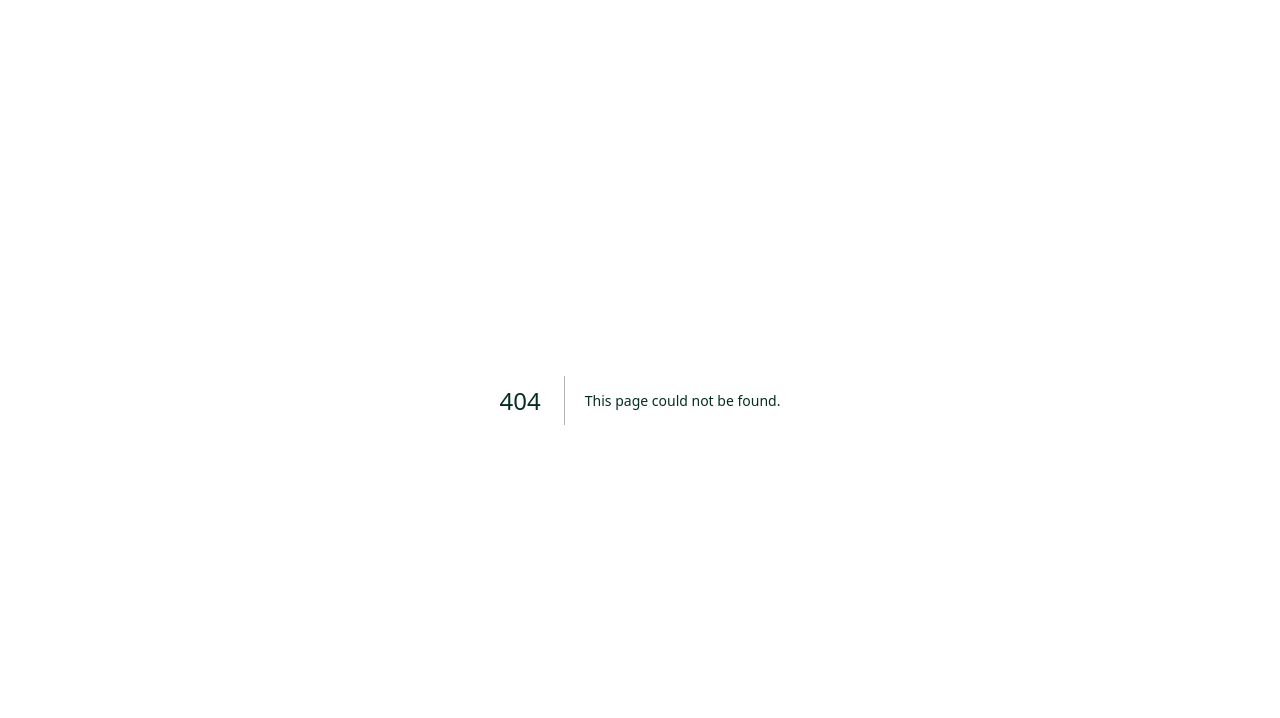
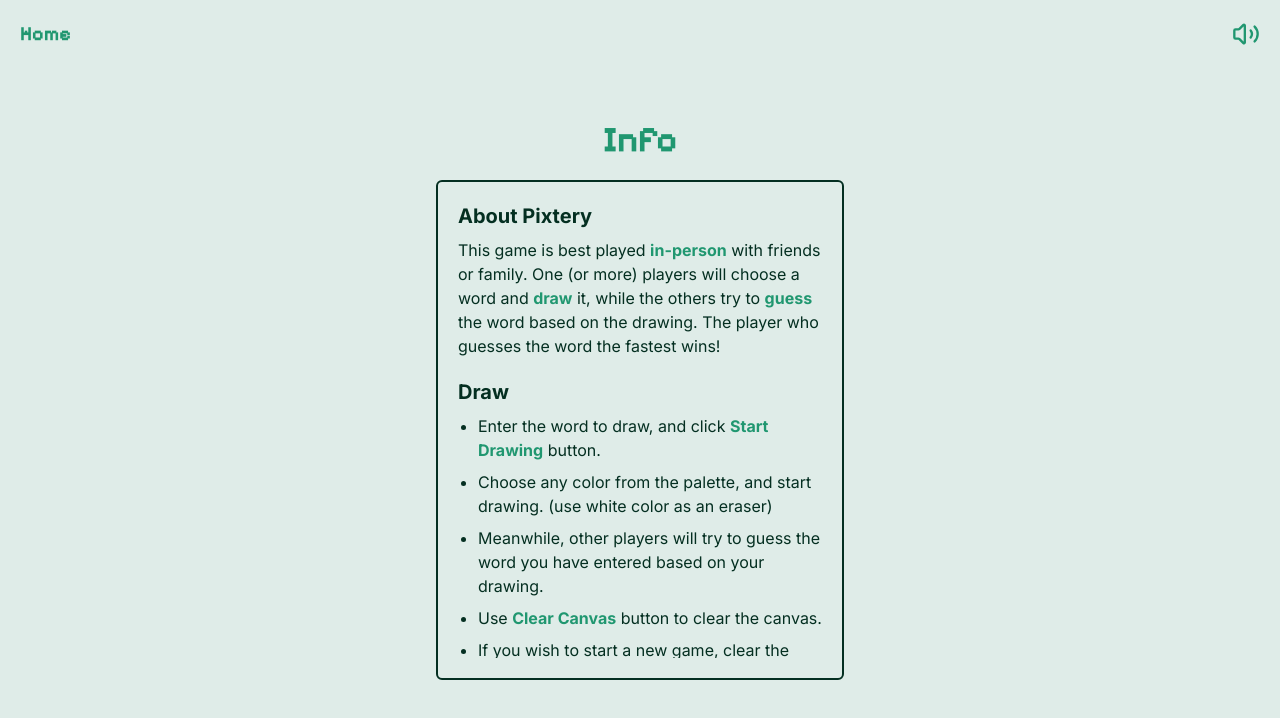
Before and after one commit to srajankumar/pixtery, a Next.js app in the folder frontend/: page /info in a window 1280 px wide. Before the commit this address had no page. Shown: the top 718 px of the page. Built offline with nearby package versions, Linux system fonts and the light colour scheme.

Commit message:
add: info and musicplayer

```diff
--- a/frontend/package.json
+++ b/frontend/package.json
@@ -9,6 +9,7 @@
     "lint": "next lint"
   },
   "dependencies": {
+    "@radix-ui/react-scroll-area": "^1.1.0",
     "@radix-ui/react-slot": "^1.1.0",
     "class-variance-authority": "^0.7.0",
     "clsx": "^2.1.1",
--- /dev/null
+++ b/frontend/src/app/info/page.tsx
@@ -0,0 +1,96 @@
+import Back from "@/components/Back";
+import { ScrollArea } from "@/components/ui/scroll-area";
+import { Pixelify_Sans } from "next/font/google";
+import Link from "next/link";
+const pixel = Pixelify_Sans({ subsets: ["latin"] });
+
+const page = () => {
+  return (
+    <div className="max-w-md px-5 gap-5 mx-auto min-h-[100dvh] flex flex-col justify-center items-center">
+      <Back />
+      <h1 className={`${pixel.className} text-4xl font-black text-primary`}>
+        Info
+      </h1>
+      <ScrollArea className="h-[500px] w-full rounded-md border-2 border-secondary p-5">
+        <div className="mb-5">
+          <h2 className="text-xl font-bold mb-2">About Pixtery</h2>
+          <p>
+            This game is best played{" "}
+            <span className="font-bold text-primary">in-person</span> with
+            friends or family. One (or more) players will choose a word and{" "}
+            <span className="font-bold text-primary">draw</span> it, while the
+            others try to <span className="font-bold text-primary">guess</span>{" "}
+            the word based on the drawing. The player who guesses the word the
+            fastest wins!{" "}
+          </p>
+        </div>
+        <div className="mb-5">
+          <h2 className="text-xl font-bold mb-2">Draw</h2>
+          <ul className="list-disc pl-5 space-y-2">
+            <li>
+              Enter the word to draw, and click{" "}
+              <span className="font-bold text-primary">Start Drawing</span>{" "}
+              button.
+            </li>
+            <li>
+              Choose any color from the palette, and start drawing. (use white
+              color as an eraser)
+            </li>
+            <li>
+              Meanwhile, other players will try to guess the word you have
+              entered based on your drawing.
+            </li>
+            <li>
+              Use <span className="font-bold text-primary">Clear Canvas</span>{" "}
+              button to clear the canvas.
+            </li>
+            <li>
+              If you wish to start a new game, clear the canvas, type in a new
+              word, and press{" "}
+              <span className="font-bold text-primary">Start Drawing</span>{" "}
+              again.
+            </li>
+          </ul>
+        </div>
+        <div className="mb-5">
+          <h2 className="text-xl font-bold mb-2">Guess</h2>
+          <ul className="list-disc pl-5 space-y-2">
+            <li>
+              Whenever the person starts the drawing (i.e., clicks the{" "}
+              <span className="font-bold text-primary">Start Drawing</span>{" "}
+              button),{" "}
+              <span className="font-bold text-primary">Time elapsed</span> will
+              reset / start.
+            </li>
+            <li>
+              Based on the drawing seen on the canvas, you will have to guess
+              the word.
+            </li>
+            <li>Type in your guess in the input field given.</li>
+            <li>
+              If your guess is correct, then you can see how fast (
+              <span className="font-bold text-primary">Time in seconds</span>)
+              you have guessed the word correctly.
+            </li>
+            <li>
+              The player who guesses the word the{" "}
+              <span className="font-bold text-primary">fastest</span> wins!
+            </li>
+          </ul>
+        </div>
+        <div className="font-bold">
+          created by{" "}
+          <Link
+            href="https://srajan.vercel.app"
+            target="_blank"
+            className="hover:text-primary transition-colors duration-300"
+          >
+            srajankumar
+          </Link>
+        </div>
+      </ScrollArea>
+    </div>
+  );
+};
+
+export default page;
--- a/frontend/src/app/layout.tsx
+++ b/frontend/src/app/layout.tsx
@@ -3,6 +3,7 @@
 import "./globals.css";
 
 import { Toaster } from "@/components/ui/sonner";
+import MusicPlayer from "@/components/MusicPlayer";
 
 const inter = Inter({ subsets: ["latin"] });
 
@@ -19,6 +20,7 @@
   return (
     <html lang="en">
       <body className={`text-secondary ${inter.className}`}>
+        <MusicPlayer />
         <main>{children}</main>
         <Toaster position="top-right" />
       </body>
--- a/frontend/src/app/page.tsx
+++ b/frontend/src/app/page.tsx
@@ -1,12 +1,14 @@
 "use client";
 
 import Hero from "@/components/Hero";
+import Info from "@/components/Info";
 import Loading from "@/components/Loading";
 
 function Page() {
   return (
     <div>
       <Loading />
+      <Info />
       <Hero />
     </div>
   );
--- /dev/null
+++ b/frontend/src/components/Info.tsx
@@ -0,0 +1,20 @@
+import React from "react";
+import { Button } from "@/components/ui/button";
+import { Pixelify_Sans } from "next/font/google";
+import Link from "next/link";
+const pixel = Pixelify_Sans({ subsets: ["latin"] });
+
+const Info = () => {
+  return (
+    <div className="absolute top-5 left-5">
+      <Link
+        href="/info"
+        className={`${pixel.className} text-xl font-black text-primary hover:text-secondary transition-colors duration-300`}
+      >
+        Info
+      </Link>
+    </div>
+  );
+};
+
+export default Info;
--- /dev/null
+++ b/frontend/src/components/MusicPlayer.tsx
@@ -0,0 +1,36 @@
+"use client";
+import React, { useState, useRef } from "react";
+import { Volume2, VolumeX } from "lucide-react";
+
+const MusicPlayer: React.FC = () => {
+  const [isMuted, setIsMuted] = useState<boolean>(false);
+  const audioRef = useRef<HTMLAudioElement>(null);
+
+  const toggleMute = () => {
+    setIsMuted(!isMuted);
+    if (audioRef.current) {
+      audioRef.current.muted = !isMuted;
+    }
+  };
+
+  return (
+    <div className="fixed top-5 right-5 ">
+      <audio ref={audioRef} loop autoPlay>
+        <source src="/a-lonely-cherry-tree.mp3" type="audio/mpeg" />
+        Your browser does not support the audio element.
+      </audio>
+      <button
+        onClick={toggleMute}
+        className="text-primary hover:text-secondary transition-colors duration-300"
+      >
+        {isMuted ? (
+          <VolumeX className="w-7 h-7" />
+        ) : (
+          <Volume2 className="w-7 h-7" />
+        )}
+      </button>
+    </div>
+  );
+};
+
+export default MusicPlayer;
--- /dev/null
+++ b/frontend/src/components/ui/scroll-area.tsx
@@ -0,0 +1,48 @@
+"use client";
+
+import * as React from "react";
+import * as ScrollAreaPrimitive from "@radix-ui/react-scroll-area";
+
+import { cn } from "@/lib/utils";
+
+const ScrollArea = React.forwardRef<
+  React.ElementRef<typeof ScrollAreaPrimitive.Root>,
+  React.ComponentPropsWithoutRef<typeof ScrollAreaPrimitive.Root>
+>(({ className, children, ...props }, ref) => (
+  <ScrollAreaPrimitive.Root
+    ref={ref}
+    className={cn("relative overflow-hidden", className)}
+    {...props}
+  >
+    <ScrollAreaPrimitive.Viewport className="h-full w-full rounded-[inherit]">
+      {children}
+    </ScrollAreaPrimitive.Viewport>
+    <ScrollBar />
+    <ScrollAreaPrimitive.Corner />
+  </ScrollAreaPrimitive.Root>
+));
+ScrollArea.displayName = ScrollAreaPrimitive.Root.displayName;
+
+const ScrollBar = React.forwardRef<
+  React.ElementRef<typeof ScrollAreaPrimitive.ScrollAreaScrollbar>,
+  React.ComponentPropsWithoutRef<typeof ScrollAreaPrimitive.ScrollAreaScrollbar>
+>(({ className, orientation = "vertical", ...props }, ref) => (
+  <ScrollAreaPrimitive.ScrollAreaScrollbar
+    ref={ref}
+    orientation={orientation}
+    className={cn(
+      "flex touch-none select-none transition-colors",
+      orientation === "vertical" &&
+        "h-full w-2.5 border-l border-l-transparent p-[1px]",
+      orientation === "horizontal" &&
+        "h-2.5 flex-col border-t border-t-transparent p-[1px]",
+      className
+    )}
+    {...props}
+  >
+    <ScrollAreaPrimitive.ScrollAreaThumb className="relative flex-1 bg-secondary hover:bg-secondary/85" />
+  </ScrollAreaPrimitive.ScrollAreaScrollbar>
+));
+ScrollBar.displayName = ScrollAreaPrimitive.ScrollAreaScrollbar.displayName;
+
+export { ScrollArea, ScrollBar };
```
Also changed, not shown: 2 other files (tests, documents, lock files or other folders).
